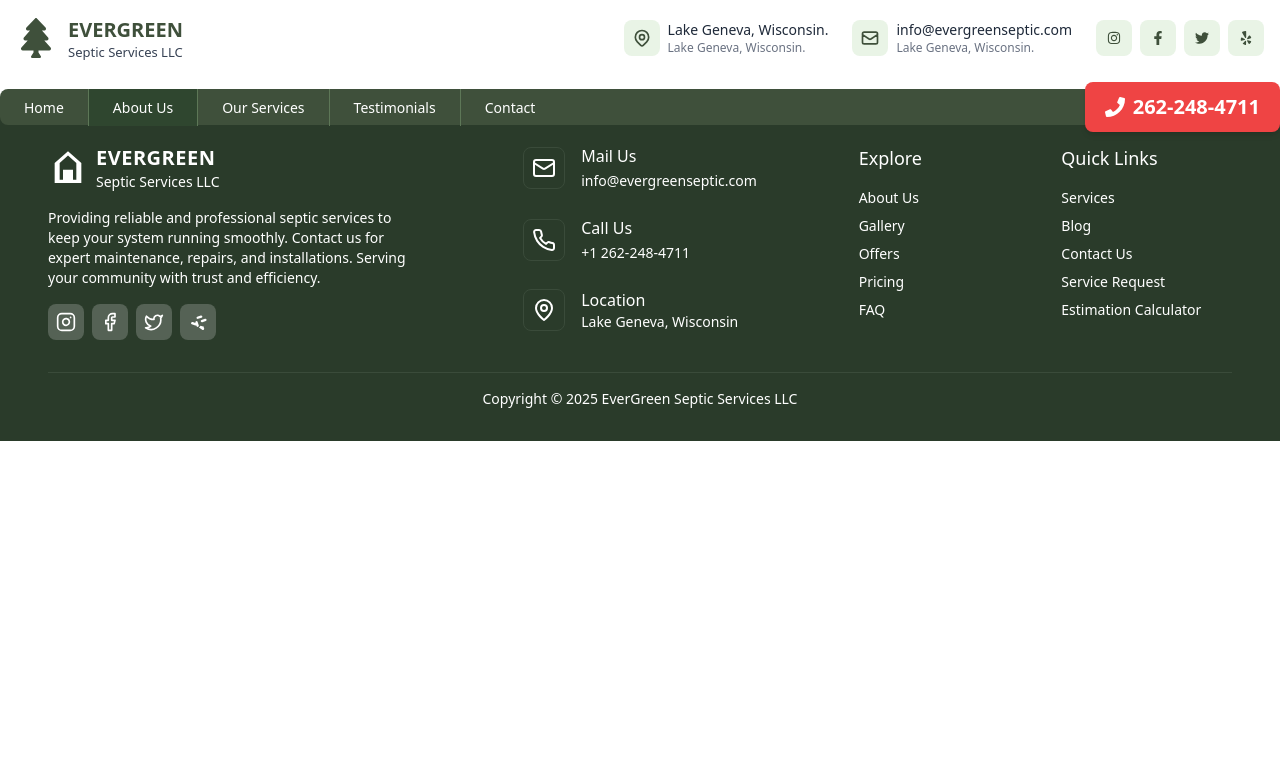
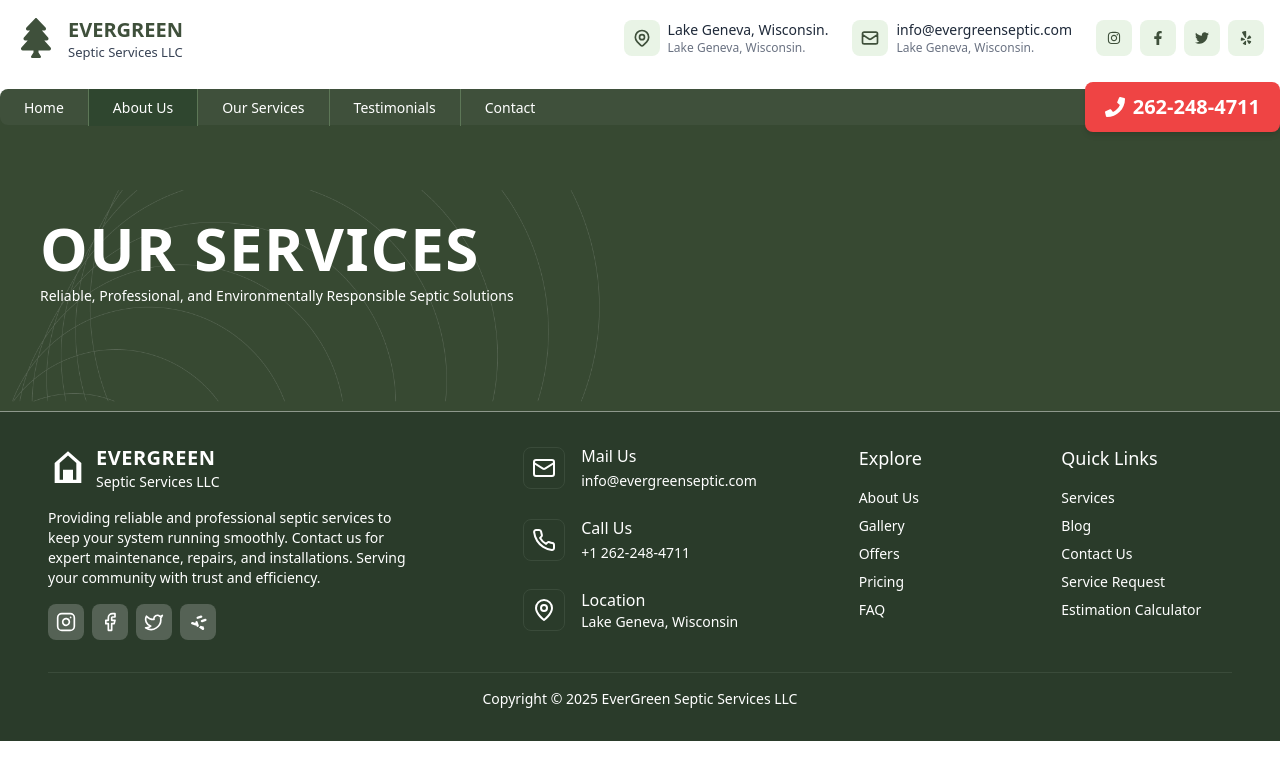
Before and after one commit to MuhammadAkil/evergreen, a Next.js app: page /our-services in a window 1280 px wide. Shown: the top 780 px of the page. Built offline with nearby package versions, Linux system fonts and the light colour scheme.

Commit message:
Hero added overall

```diff
--- /dev/null
+++ b/src/app/about-us/hero.tsx
@@ -0,0 +1,24 @@
+import React from 'react';
+
+export default function Hero() {
+    return (
+        <>
+            <div className="relative w-full h-[300px] overflow-hidden">
+                <img
+                    src="/assets/PNG/Rectangle 30139.png"
+                    alt="Background Image"
+                    className="w-full h-full object-cover"
+                />
+                <img
+                    src="/assets/PNG/Mask group.png"
+                    alt="Mask Overlay"
+                    className="w-[50%] h-[161%] object-cover absolute top-4 left-0 z-10"
+                />
+                <div className="absolute inset-0 flex flex-col items-start justify-center ml-10 text-white text-center z-20">
+                    <h1 className="text-6xl font-bold uppercase tracking-wide">ABOUT US</h1>
+                    <p className="text-sm mt-2">Reliable, Professional, and Environmentally Responsible Septic Solutions</p>
+                </div>
+            </div>
+        </>
+    );
+}
--- a/src/app/about-us/page.tsx
+++ b/src/app/about-us/page.tsx
@@ -1,10 +1,12 @@
 "use client";
 import Footer from "../components/Footer";
 import Navbar from "../components/Navbar";
+import Hero from "./hero";
 export default function UseCasesPage() {
   return (
       <div>
-          <Navbar />
+      <Navbar />
+      <Hero />
       <Footer />
     </div>
   );
--- /dev/null
+++ b/src/app/contact-us/hero.tsx
@@ -0,0 +1,24 @@
+import React from 'react';
+
+export default function Hero() {
+    return (
+        <>
+            <div className="relative w-full h-[300px] overflow-hidden">
+                <img
+                    src="/assets/PNG/Rectangle 30139.png"
+                    alt="Background Image"
+                    className="w-full h-full object-cover"
+                />
+                <img
+                    src="/assets/PNG/Mask group.png"
+                    alt="Mask Overlay"
+                    className="w-[50%] h-[161%] object-cover absolute top-4 left-0 z-10"
+                />
+                <div className="absolute inset-0 flex flex-col items-start justify-center ml-10 text-white text-center z-20">
+                    <h1 className="text-6xl font-bold uppercase tracking-wide">CONTACT US</h1>
+                    <p className="text-sm mt-2">Reliable, Professional, and Environmentally Responsible Septic Solutions</p>
+                </div>
+            </div>
+        </>
+    );
+}
--- a/src/app/contact-us/page.tsx
+++ b/src/app/contact-us/page.tsx
@@ -1,10 +1,12 @@
 "use client";
 import Footer from "../components/Footer";
 import Navbar from "../components/Navbar";
+import Hero from "./hero";
 export default function UseCasesPage() {
   return (
       <div>
-          <Navbar />
+      <Navbar />
+      <Hero />
       <Footer />
     </div>
   );
--- /dev/null
+++ b/src/app/our-services/hero.tsx
@@ -0,0 +1,24 @@
+import React from 'react';
+
+export default function Hero() {
+    return (
+        <>
+            <div className="relative w-full h-[300px] overflow-hidden">
+                <img
+                    src="/assets/PNG/Rectangle 30139.png"
+                    alt="Background Image"
+                    className="w-full h-full object-cover"
+                />
+                <img
+                    src="/assets/PNG/Mask group.png"
+                    alt="Mask Overlay"
+                    className="w-[50%] h-[161%] object-cover absolute top-4 left-0 z-10"
+                />
+                <div className="absolute inset-0 flex flex-col items-start justify-center ml-10 text-white text-center z-20">
+                    <h1 className="text-6xl font-bold uppercase tracking-wide">OUR SERVICES</h1>
+                    <p className="text-sm mt-2">Reliable, Professional, and Environmentally Responsible Septic Solutions</p>
+                </div>
+            </div>
+        </>
+    );
+}
--- a/src/app/our-services/page.tsx
+++ b/src/app/our-services/page.tsx
@@ -1,10 +1,12 @@
 "use client";
 import Footer from "../components/Footer";
 import Navbar from "../components/Navbar";
+import Hero from "./hero";
 export default function UseCasesPage() {
   return (
       <div>
-          <Navbar />
+      <Navbar />
+      <Hero />
       <Footer />
     </div>
   );
--- /dev/null
+++ b/src/app/testimonial/hero.tsx
@@ -0,0 +1,24 @@
+import React from 'react';
+
+export default function Hero() {
+    return (
+        <>
+            <div className="relative w-full h-[300px] overflow-hidden">
+                <img
+                    src="/assets/PNG/Rectangle 30139.png"
+                    alt="Background Image"
+                    className="w-full h-full object-cover"
+                />
+                <img
+                    src="/assets/PNG/Mask group.png"
+                    alt="Mask Overlay"
+                    className="w-[50%] h-[161%] object-cover absolute top-4 left-0 z-10"
+                />
+                <div className="absolute inset-0 flex flex-col items-start justify-center ml-10 text-white text-center z-20">
+                    <h1 className="text-6xl font-bold uppercase tracking-wide">TESTIMONIAL</h1>
+                    <p className="text-sm mt-2">Reliable, Professional, and Environmentally Responsible Septic Solutions</p>
+                </div>
+            </div>
+        </>
+    );
+}
--- a/src/app/testimonial/page.tsx
+++ b/src/app/testimonial/page.tsx
@@ -1,10 +1,12 @@
 "use client";
 import Footer from "../components/Footer";
 import Navbar from "../components/Navbar";
+import Hero from "./hero";
 export default function UseCasesPage() {
   return (
       <div>
-          <Navbar />
+      <Navbar />
+      <Hero />
       <Footer />
     </div>
   );
```
Also changed, not shown: public/assets/PNG/Mask group.png (added), public/assets/PNG/Rectangle 30139.png (added).
